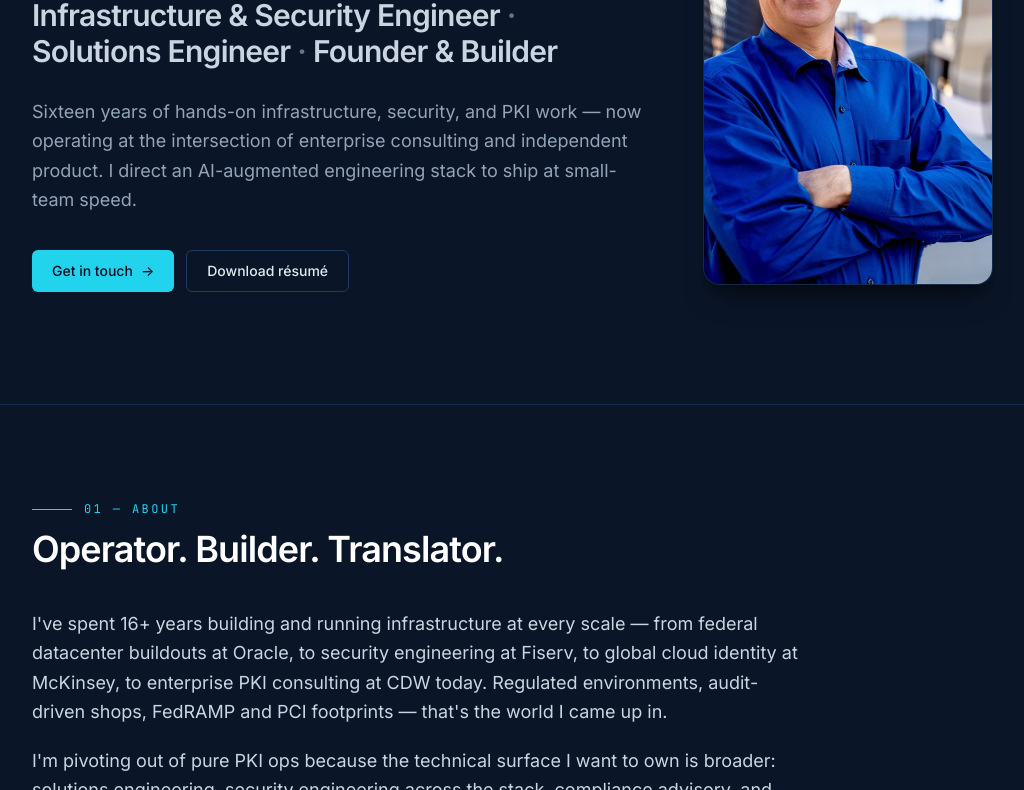
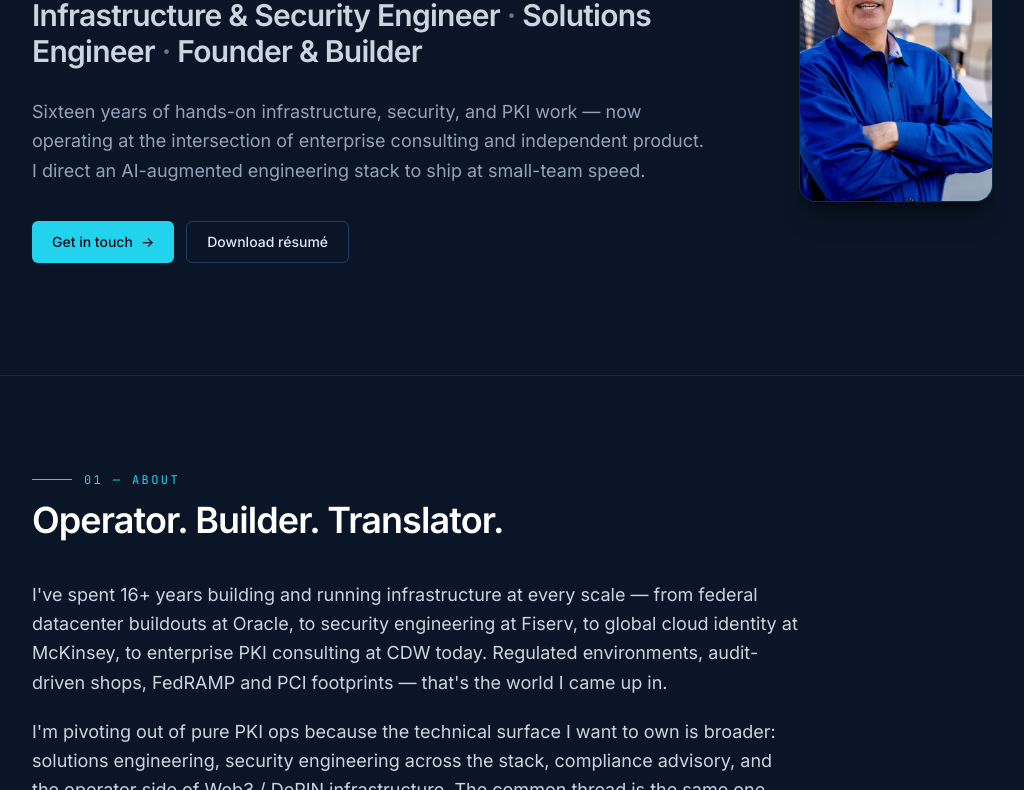
Before and after one commit to patjenkinsGIT/patjenkins-com, a website: page index.html in a window 1280 px wide. Shown: the part 320-1110 px from the top of the page, without its empty margins (128-1152 px from the left). Drawn offline with nearby package versions, Linux system fonts and the light colour scheme; files that its build step writes are made by us from their sources.

Commit message:
fix: shrink hero headshot so it doesn't dominate the fold
Also add .claude/launch.json for local static preview (build + serve dist/).

Co-Authored-By: Claude Opus 4.7 (1M context) <noreply@anthropic.com>

```diff
--- a/index.html
+++ b/index.html
@@ -78,7 +78,7 @@
               height="800"
               loading="eager"
               decoding="async"
-              class="w-40 sm:w-56 md:w-64 lg:w-72 aspect-[561/800] rounded-2xl object-cover ring-1 ring-navy-700 shadow-xl shadow-black/40"
+              class="w-28 sm:w-32 md:w-40 lg:w-48 aspect-[561/800] rounded-2xl object-cover ring-1 ring-navy-700 shadow-xl shadow-black/40"
             />
           </div>
         </div>
```
Also changed, not shown: .claude/launch.json (added).
